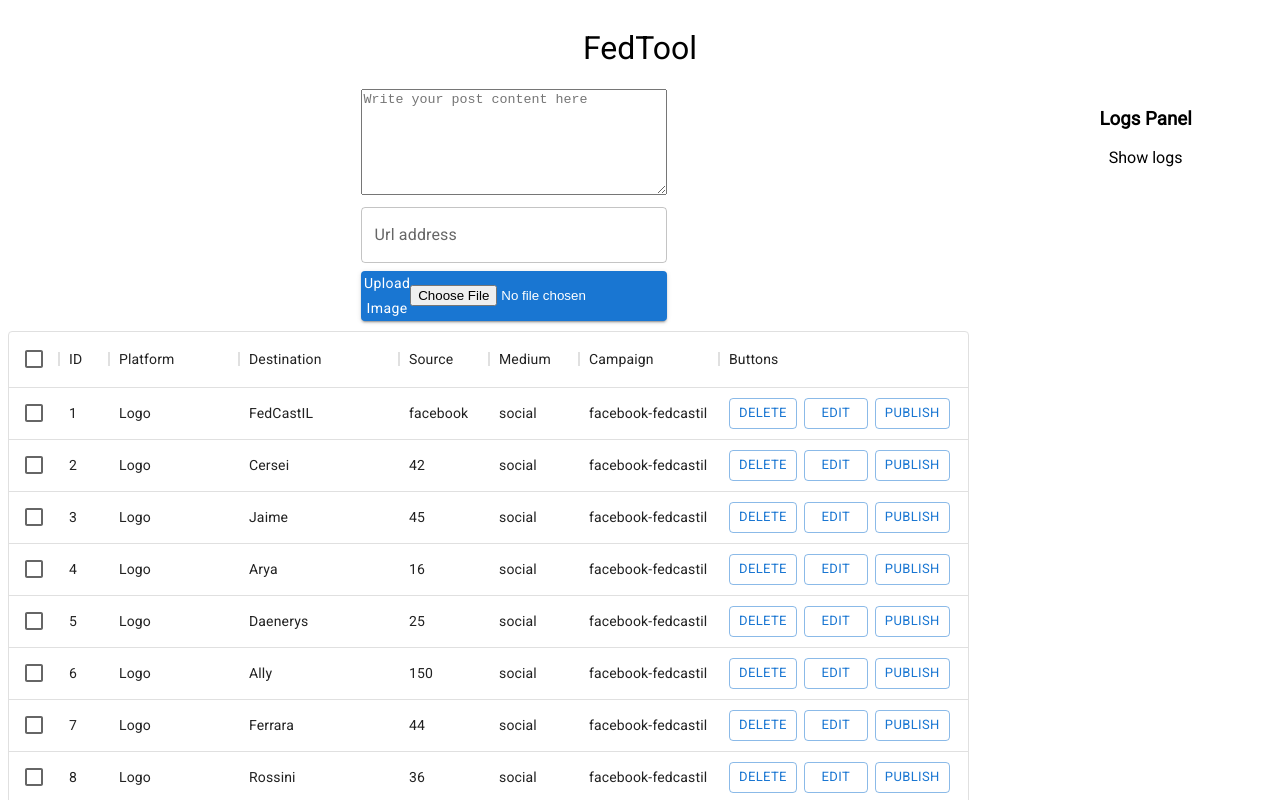
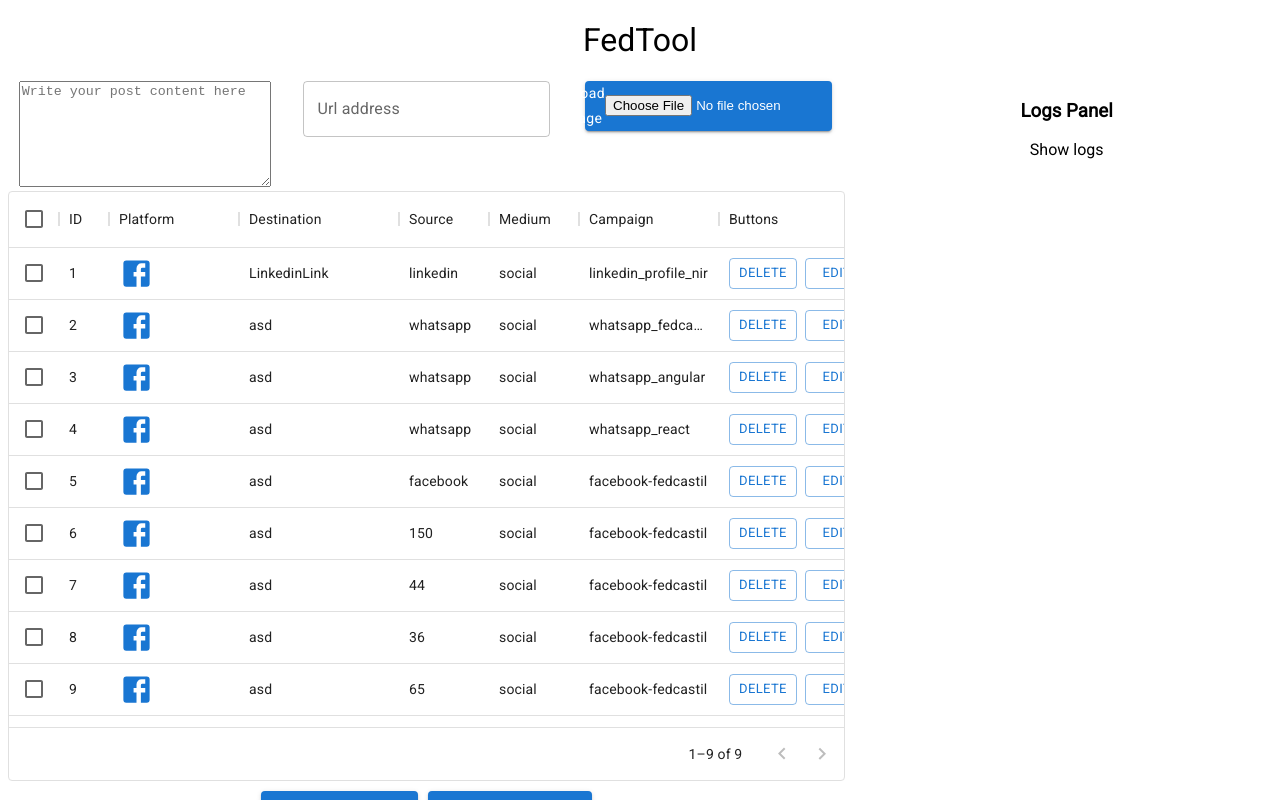
Before and after one commit to fed-cast-il/social-publish-tool, a React (Vite) app: page / in a window 1280 px wide. Shown: the top 800 px of the page. Built offline with nearby package versions, Linux system fonts and the light colour scheme.

Commit message:
SPT-1 creating the layout for the home page SPT-2 add mui to the project SPT-3 create the inputs and the table

```diff
--- a/package.json
+++ b/package.json
@@ -10,6 +10,7 @@
   "dependencies": {
     "@emotion/react": "^11.8.1",
     "@emotion/styled": "^11.8.1",
+    "@mui/icons-material": "^5.4.2",
     "@mui/material": "^5.4.3",
     "@mui/x-data-grid": "^5.5.1",
     "react": "^17.0.2",
--- a/src/App.css
+++ b/src/App.css
@@ -4,30 +4,8 @@
   margin: 0;
   padding: 0;
   text-align: center;
-  display: flex;
   align-items: center;
-  flex-direction: column;
   font-family: "Roboto", Helvetica, sans-serif;
-}
-
-.container {
-  display: flex;
-  flex-direction: row;
-  /* flex-wrap: nowrap; */
-  width: 100%;
-}
-
-.sectionOne {
-  flex-basis: 80%;
-  flex-direction: column;
-}
-
-.sectionTwo {
-  flex-basis: 20%;
-}
-
-.textArea {
-  flex-direction: column;
 }
 
 h1 {
@@ -37,8 +15,3 @@ h1 {
 .Collapsible__trigger {
   cursor: pointer;
 }
-
-/* .multiplePublishButtons{
-  display: flex;
-  direction: column;
-} */
--- a/src/App.jsx
+++ b/src/App.jsx
@@ -1,22 +1,25 @@
 import './App.css'
-import Table from './components/Table';
-import TextArea from './components/TextArea';
-import Button from '@mui/material/Button';
+import PlatformsTable from './components/PlatformsTable';
+import InputsBox from './components/InputsBox';
 import Collapsible from 'react-collapsible';
+import { Button, Grid } from '@mui/material';
 
 function App() {
 
   return (
     <div className="App">
       <h1>FedTool</h1>
-      <div className="container">
-        <div className="sectionOne">
-          <TextArea />
-          <Table />
-          <Button variant="contained" style={{ marginRight: "10px"}}>Add Destination</Button>
+      <Grid container spacing={2}>
+        <Grid item xs={12} md={8}>
+
+          <InputsBox />
+          <PlatformsTable />
+          <Button variant="contained" style={{ marginRight: "10px" }}>Add Destination</Button>
           <Button variant="contained">Publish Selected</Button>
-        </div>
-        <div className="sectionTwo">
+
+        </Grid>
+        <Grid item xs={12} md={4}>
+
           <h3>Logs Panel</h3>
           <Collapsible trigger="Show logs" triggerWhenOpen="Close" transitionTime="100">
             <p>
@@ -28,8 +31,9 @@ function App() {
               It can even be another Collapsible component.
             </p>
           </Collapsible>
-        </div>
-      </div>
+
+        </Grid>
+      </Grid>
     </div>
   )
 }
--- /dev/null
+++ b/src/components/InputsBox.jsx
@@ -0,0 +1,35 @@
+import { Button, Grid, TextField } from '@mui/material';
+import TextareaAutosize from '@mui/material/TextareaAutosize';
+
+export default function InputsBox() {
+  return (
+    <Grid container spacing={1}>
+      <Grid item xs={12} md={4}>
+        <TextareaAutosize
+          aria-label="empty textarea"
+          placeholder="Write your post content here"
+          style={{ width: "90%", height: 100 }}
+        />
+      </Grid>
+
+      <Grid item xs={12} md={4}>
+        <TextField id="outlined-basic" label="Url address" multiline variant="outlined" style={{ width: "90%" }} />
+      </Grid>
+
+      <Grid item xs={12} md={4}>
+        <Button
+          variant="contained"
+          component="label"
+          style={{ width: "90%", height: 50, marginBottom: 10, textTransform: "none" }}>
+
+          Upload Image
+          <input
+            type="file"
+          />
+
+        </Button>
+      </Grid>
+
+    </Grid>
+  );
+}
--- /dev/null
+++ b/src/components/PlatformActions.jsx
@@ -0,0 +1,35 @@
+import React from 'react'
+import { Button } from '@mui/material';
+
+export const PlatformActions = () => {
+  return (
+    <>
+      <Button
+        variant="outlined"
+        color="primary"
+        size="small"
+        sx={{ mr: 1 }}
+
+      >
+        Delete
+      </Button>
+      <Button
+        variant="outlined"
+        color="primary"
+        size="small"
+        sx={{ mr: 1 }}
+
+      >
+        Edit
+      </Button>
+      <Button
+        variant="outlined"
+        color="primary"
+        size="small"
+
+      >
+        Publish
+      </Button>
+    </>
+  )
+}
--- /dev/null
+++ b/src/components/PlatformsTable.jsx
@@ -0,0 +1,58 @@
+import { DataGrid } from '@mui/x-data-grid';
+import FacebookIcon from '@mui/icons-material/Facebook';
+import { PlatformActions } from './PlatformActions';
+
+const FacebookLogo = () => {
+  return (
+    <FacebookIcon color="primary" fontSize="large" />
+  )
+}
+
+const rows = [
+  { id: 1, platform: "linkedinLogo", destination: "LinkedinLink", source: "linkedin", medium: "social", campaign: "linkedin_profile_nir" },
+  { id: 2, platform: "linkedinLogo", destination: "asd", source: "whatsapp", medium: "social", campaign: "whatsapp_fedcastil" },
+  { id: 3, platform: "linkedinLogo", destination: "asd", source: "whatsapp", medium: "social", campaign: "whatsapp_angular" },
+  { id: 4, platform: "facebookLogo", destination: "asd", source: "whatsapp", medium: "social", campaign: "whatsapp_react" },
+  { id: 5, platform: "Logo", destination: "asd", source: "facebook", medium: "social", campaign: "facebook-fedcastil" },
+  { id: 6, platform: "Logo", destination: "asd", source: 150, medium: "social", campaign: "facebook-fedcastil" },
+  { id: 7, platform: "Logo", destination: "asd", source: 44, medium: "social", campaign: "facebook-fedcastil" },
+  { id: 8, platform: "Logo", destination: "asd", source: 36, medium: "social", campaign: "facebook-fedcastil" },
+  { id: 9, platform: "Logo", destination: "asd", source: 65, medium: "social", campaign: "facebook-fedcastil" }
+]
+
+const columns = [
+  { field: 'id', headerName: 'ID', width: 50, },
+  { field: 'platform', headerName: 'Platform', width: 130, renderCell: FacebookLogo },
+  { field: 'destination', headerName: 'Destination', width: 160 },
+  { field: 'source', headerName: 'Source', width: 90 },
+  { field: 'medium', headerName: 'Medium', width: 90 },
+  { field: 'campaign', headerName: 'Campaign', width: 140 },
+  { field: 'asd', headerName: 'Buttons', width: 270, renderCell: PlatformActions, disableClickEventBubbling: true },
+
+  {
+    field: 'URL',
+    headerName: 'URL Link',
+    description: 'This column has a value getter and is not sortable.',
+    sortable: false,
+    width: 700,
+    valueGetter: (params) =>
+      `www.linkfrominput.com/?utm_source=${params.row.source}&utm_medium=${params.row.medium}&utm_campaign=${params.row.campaign}`,
+  },
+];
+
+export default function PlatformsTable() {
+
+  return (
+    <div style={{ height: 590, width: '100%', marginBottom: 10 }}>
+      <DataGrid
+        id="idTable"
+        rows={rows}
+        columns={columns}
+        pageSize={9}
+        checkboxSelection
+        disableSelectionOnClick
+      />
+
+    </div>
+  );
+}
--- a/src/components/Table.jsx
+++ /dev/null
@@ -1,94 +0,0 @@
-import { Button } from '@mui/material';
-import { DataGrid } from '@mui/x-data-grid';
-import data from './data.json';
-
-const multiplePublishButtons = (params) => {
-  return (
-    <>
-       <Button
-        variant="outlined"
-        color="primary"
-        size="small"
-        style = {{ marginRight: "7px" }}
-
-        onClick={() => {
-          // parseName(params.columns.asd)
-        }}
-      >
-        Delete
-      </Button>
-      <Button
-        variant="outlined"
-        color="primary"
-        size="small"
-        style = {{ marginRight: "7px" }}
-
-        onClick={() => {
-          // parseName(params.columns.asd)
-        }}
-      >
-       Edit
-      </Button>
-      <Button
-        variant="outlined"
-        color="primary"
-        size="small"
-
-        onClick={() => {
-          // parseName(params.columns.asd)
-        }}
-      >
-        Publish
-      </Button>
-</>
-  )
-}
-
-const columns = [
-  { field: 'id', headerName: 'ID', width: 50, },
-  { field: 'platform', headerName: 'Platform', width: 130 },
-  { field: 'destination', headerName: 'Destination', width: 160 },
-  { field: 'source', headerName: 'Source', width: 90 },
-  { field: 'medium', headerName: 'Medium', width: 90 },
-  { field: 'campaign', headerName: 'Campaign', width: 140 },
-  { field: 'asd', headerName: 'Buttons', width: 270, renderCell: multiplePublishButtons, disableClickEventBubbling: true },
-
-  // {
-  //   field: 'fullName',
-  //   headerName: 'Full name',
-  //   description: 'This column has a value getter and is not sortable.',
-  //   sortable: false,
-  //   width: 160,
-  //   valueGetter: (params) =>
-  //     `${params.row.firstName || ''} ${params.row.lastName || ''}`,
-  // },
-];
-
-const rows = [
-  { id: 1, platform: 'Logo', destination: 'FedCastIL', source: 'facebook', medium: 'social', campaign: 'facebook-fedcastil' },
-  { id: 2, platform: 'Logo', destination: 'Cersei', source: 42, medium: 'social', campaign: 'facebook-fedcastil' },
-  { id: 3, platform: 'Logo', destination: 'Jaime', source: 45, medium: 'social', campaign: 'facebook-fedcastil' },
-  { id: 4, platform: 'Logo', destination: 'Arya', source: 16, medium: 'social', campaign: 'facebook-fedcastil' },
-  { id: 5, platform: 'Logo', destination: 'Daenerys', source: 25, medium: 'social', campaign: 'facebook-fedcastil' },
-  { id: 6, platform: 'Logo', destination: 'Ally', source: 150, medium: 'social', campaign: 'facebook-fedcastil' },
-  { id: 7, platform: 'Logo', destination: 'Ferrara', source: 44, medium: 'social', campaign: 'facebook-fedcastil' },
-  { id: 8, platform: 'Logo', destination: 'Rossini', source: 36, medium: 'social', campaign: 'facebook-fedcastil' },
-  { id: 9, platform: 'Logo', destination: 'Harvey', source: 65, medium: 'social', campaign: 'facebook-fedcastil' },
-];
-
-
-
-export default function Table() {
-  return (
-    <div style={{ height: 590, width: '95%', marginBottom: 10 }}>
-      <DataGrid
-        rows={rows}
-        columns={columns}
-        pageSize={9}
-        // rowsPerPageOptions={[5]}
-        checkboxSelection
-        disableSelectionOnClick
-      />
-    </div>
-  );
-}
--- a/src/components/TextArea.jsx
+++ /dev/null
@@ -1,35 +0,0 @@
-import { Button, Grid, TextField } from '@mui/material';
-import TextareaAutosize from '@mui/material/TextareaAutosize';
-
-export default function TextArea() {
-  return (
-      <Grid container spacing={1}>
-        <Grid item xs={12} md={12}>
-          <TextareaAutosize
-            aria-label="empty textarea"
-            placeholder="Write your post content here"
-            style={{ width: 300, height: 100 }}
-          />
-        </Grid>
-
-        <Grid item xs={12} md={12}>
-          <TextField id="outlined-basic" label="Url address" variant="outlined"  style={{ width: 306 }} />
-        </Grid>
-
-        <Grid item xs={12} md={12}>
-          <Button
-            variant="contained"
-            component="label"
-            style={{ width: 306, height: 50, marginBottom: 10, textTransform: "none" }}>
-
-            Upload Image
-            <input
-              type="file"
-            />
-
-          </Button>
-        </Grid>
-
-      </Grid>
-  );
-}
--- a/src/components/data.json
+++ /dev/null
@@ -1,9 +0,0 @@
-[
-  { "id": 1, "lastName": "Snow", "firstName": "asd", "age": 35 },
-  { "id": 2, "lastName": "Lannister", "firstName": "Cersei", "age": 42 },
-  { "id": 3, "lastName": "Lannister", "firstName": "Lannister", "age": 45 },
-  { "id": 4, "lastName": "Lannister", "firstName": "Lannister", "age": 16 },
-  { "id": 5, "lastName": "Lannister", "firstName": "Lannister", "age": 25 },
-  { "id": 6, "lastName": "Lannister", "firstName": "Lannister", "age": 150 },
-  { "id": 7, "lastName": "Lannister", "firstName": "Lannister", "age": 44 }
-]
```
Also changed, not shown: 1 other file (tests, documents, lock files or other folders).
